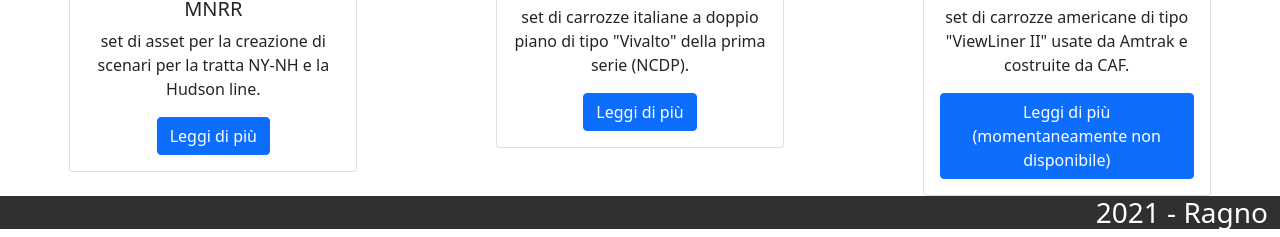
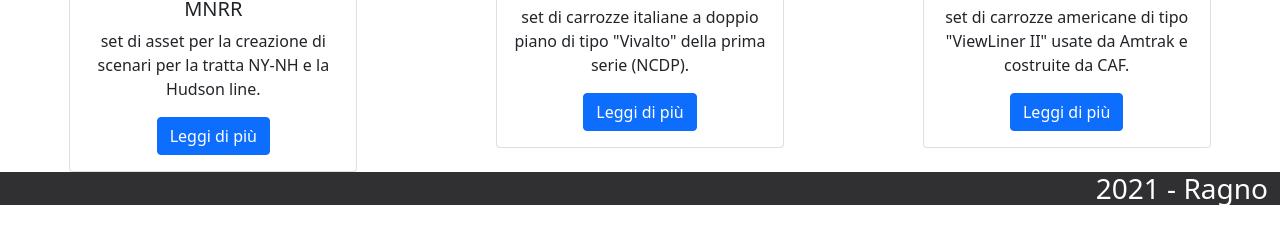
Before and after one commit to Ragno05/ragnofromitaly.github.io, a plain HTML site: page index.html in a window 1280 px wide. Shown: the part 610-847 px from the top of the page. After the commit the page ends 823 px from the top, so only its background shows below. Drawn offline with nearby package versions, Linux system fonts and the light colour scheme.

Commit message:
Update index.html

```diff
--- a/index.html
+++ b/index.html
@@ -103,7 +103,7 @@
                                     <p class="card-text">
                                         set di carrozze italiane a doppio piano di tipo "Vivalto" della prima serie (NCDP).
                                     </p>
-                                    <a href="#" class="btn btn-primary">
+                                    <a href="sviluppo/vivalto" class="btn btn-primary">
                                         Leggi di più
                                     </a>
                                 </div>
@@ -119,8 +119,8 @@
                                     <p class="card-text">
                                         set di carrozze americane di tipo "ViewLiner II" usate da Amtrak e costruite da CAF.
                                     </p>
-                                    <a href="#" class="btn btn-primary">
-                                        Leggi di più (momentaneamente non disponibile)
+                                    <a href="sviluppo/Viewliner" class="btn btn-primary">
+                                        Leggi di più
                                     </a>
                                 </div>
                             </div>
```
